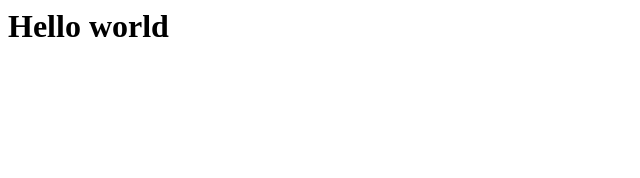
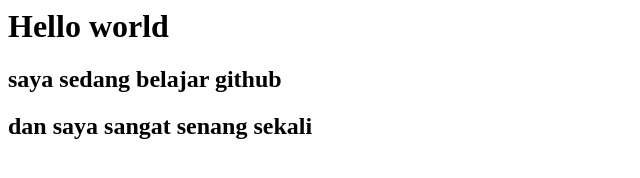
Before and after one commit to robotRoot96/exp-repository, a plain HTML site: page index.html in a window 1280 px wide. Shown: the whole page, without its empty margins (0-640 px from the left). Drawn offline with Linux system fonts and the light colour scheme.

Commit message:
menambahkan fitur teks baru

```diff
--- a/index.html
+++ b/index.html
@@ -7,5 +7,7 @@
 </head>
 <body>
     <h1>Hello world</h1>
+    <h2>saya sedang belajar github</h2>
+    <h2>dan saya sangat senang sekali</h2>
 </body>
 </html>
```
